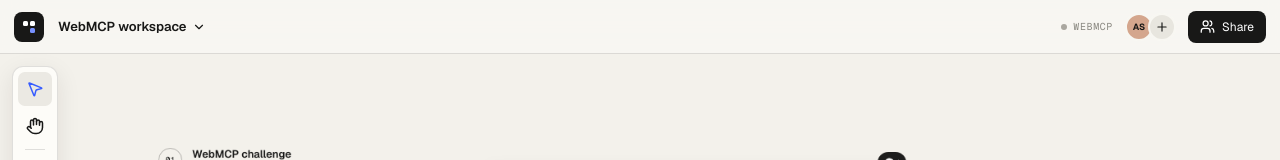
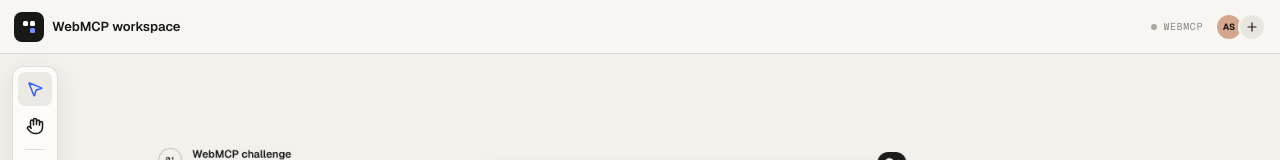
Before and after one commit to arisabogal/webmcp-shared-canvas, a Next.js app: page / in a window 1280 px wide. Shown: the top 160 px of the page. Built offline with nearby package versions, Linux system fonts and the light colour scheme.

Commit message:
Simplify the canvas topbar
Remove the unused workspace chevron and Share control. Present the workspace name as plain orientation text and clean up obsolete icon imports and styles.

```diff
--- a/src/app/globals.css
+++ b/src/app/globals.css
@@ -19,7 +19,7 @@ button { color: inherit; }
 .brand-mark { width: 30px; height: 30px; border-radius: 8px; margin-right: 8px; display: grid; place-content: center; grid-template-columns: repeat(2, 5px); grid-template-rows: repeat(2, 5px); gap: 2px; background: var(--ink); transform: rotate(0deg); }
 .brand-mark i { display: block; width: 5px; height: 5px; border-radius: 1.5px; background: #fff; }
 .brand-mark i:last-child { grid-column: 2; background: #7790ff; }
-.workspace-title { height: 32px; display: flex; align-items: center; gap: 5px; border: 0; background: transparent; font-size: 13px; font-weight: 560; cursor: pointer; }
+.workspace-title { height: 32px; display: flex; align-items: center; font-size: 13px; font-weight: 560; }
 .topbar-right { margin-left: auto; display: flex; align-items: center; gap: 12px; }
 .webmcp-state { display: flex; align-items: center; gap: 6px; font: 10px var(--font-mono), monospace; text-transform: uppercase; letter-spacing: .06em; color: #8b8982; }
 .webmcp-state span { width: 6px; height: 6px; border-radius: 50%; background: #aaa7a0; }
@@ -29,7 +29,6 @@ button { color: inherit; }
 .avatars > :first-child { margin-left: 0; }
 .avatars .agent-avatar { background: var(--blue); color: white; animation: agentPresenceIn .2s cubic-bezier(.2,.8,.2,1); }
 .avatars button { padding: 0; border: 2px solid #f8f7f2; background: #e8e6df; cursor: pointer; }
-.share-button { height: 32px; display: flex; align-items: center; gap: 7px; padding: 0 12px; border: 0; border-radius: 8px; color: #fff; background: var(--ink); font-size: 12px; cursor: pointer; }
 
 .canvas-viewport { position: fixed; inset: 54px 0 0; overflow: hidden; touch-action: none; background-color: var(--paper); background-image: radial-gradient(rgba(32, 31, 28, .14) .7px, transparent .7px); background-size: 18px 18px; }
 .canvas-viewport.tool-hand { cursor: grab; }
@@ -176,7 +175,7 @@ button { color: inherit; }
 @keyframes focusOpen { from { opacity: 0; transform: scale(.992); } }
 
 @media (max-width: 720px) {
-  .webmcp-state, .share-button, .avatars > :first-child { display: none; }
+  .webmcp-state, .avatars > :first-child { display: none; }
   .workspace-title { max-width: 160px; overflow: hidden; white-space: nowrap; }
   .minimap { display: none; }
   .tool-rail { top: max(64px, calc(54px + env(safe-area-inset-top) + 10px)); left: max(10px, env(safe-area-inset-left)); }
--- a/src/components/CanvasApp.tsx
+++ b/src/components/CanvasApp.tsx
@@ -2,9 +2,9 @@
 
 import { useCallback, useEffect, useMemo, useRef, useState } from 'react'
 import {
-  ChevronDown, FileSpreadsheet, FileText, Globe2, Hand, Layers3,
+  FileSpreadsheet, FileText, Globe2, Hand, Layers3,
   Maximize2, MousePointer2, Plus,
-  Sparkles, StickyNote, Tags, Upload, Users, X, ZoomIn, ZoomOut,
+  Sparkles, StickyNote, Tags, Upload, X, ZoomIn, ZoomOut,
 } from 'lucide-react'
 import CanvasElementView from './CanvasElementView'
 import CommentsPanel from './CommentsPanel'
@@ -357,11 +357,10 @@ export default function CanvasApp() {
     <main className="app-shell">
       <header className="topbar">
         <div className="brand-mark" aria-label="Workspace home"><i /><i /><i /></div>
-        <button className="workspace-title">WebMCP workspace <ChevronDown size={14} /></button>
+        <div className="workspace-title">WebMCP workspace</div>
         <div className="topbar-right">
           <div className={`webmcp-state ${webMcpSupported ? 'connected' : ''}`} title={webMcpSupported ? 'WebMCP tools registered' : 'WebMCP unavailable in this browser'}><span /> WebMCP</div>
           <div className="avatars"><span>AS</span>{agentIsActive && <span className="agent-avatar" role="status" aria-label="Agent active on canvas" title="Agent active on canvas"><Sparkles size={12} /></span>}<button aria-label="Invite collaborators"><Plus size={14} /></button></div>
-          <button className="share-button"><Users size={15} /> Share</button>
         </div>
       </header>
 
```
